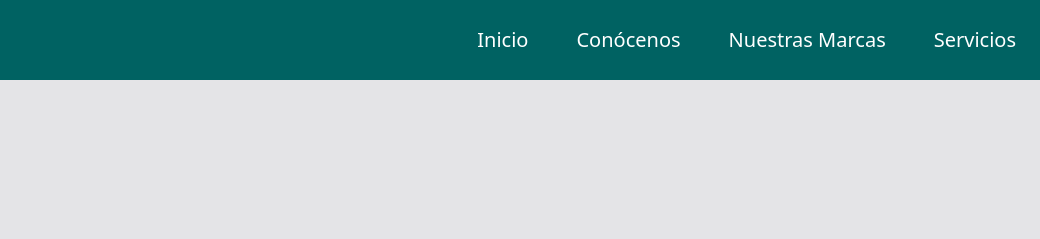
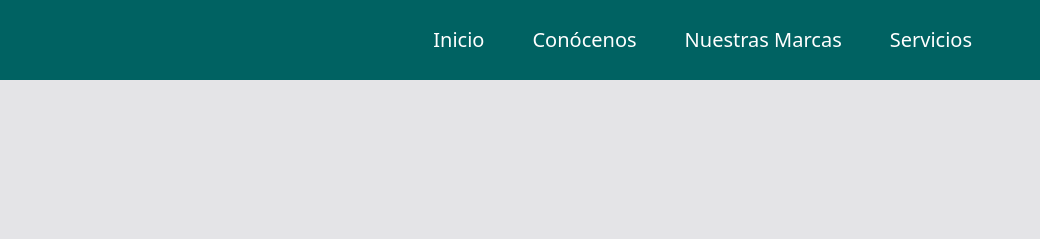
Before and after one commit to REyyyy43/Mi_reina_Isabella, a website: page views/Contacto/index.html in a window 1280 px wide. Shown: the top 239 px of the page, 240-1280 px from the left. Drawn offline with nearby package versions, Linux system fonts and the light colour scheme; files whose address does not match are found by name.

Commit message:
reina commit

```diff
--- a/views/Contacto/index.html
+++ b/views/Contacto/index.html
@@ -26,7 +26,7 @@
                     <path stroke-linecap="round" stroke-linejoin="round" d="M3.75 6.75h16.5M3.75 12h16.5m-16.5 5.25h16.5" />
                 </svg>
             </button>
-            <div class="menu hidden md:flex md:justify-center md:items-center md:right-56 md:pl-4">
+            <div class="menu hidden md:flex md:justify-center p-11 md:items-center md:right-56 md:pl-4">
             <div  class="bg-[#006262] md:flex items-center justify-center flex-grow">
                 <ul class="text-center text-xl md:flex md:space-x-4">
                     <li><a class="p-2 md:p-4 text-white hover:border-b-4 hover:border-white" href="/">Inicio</a></li>
```
Also changed, not shown: views/Home/index.html (+1 -1 lines), views/Resena/index.html (+1 -1 lines), views/Servicio/index.html (+1 -1 lines), views/whoIsRIS/index.html (+1 -1 lines).
